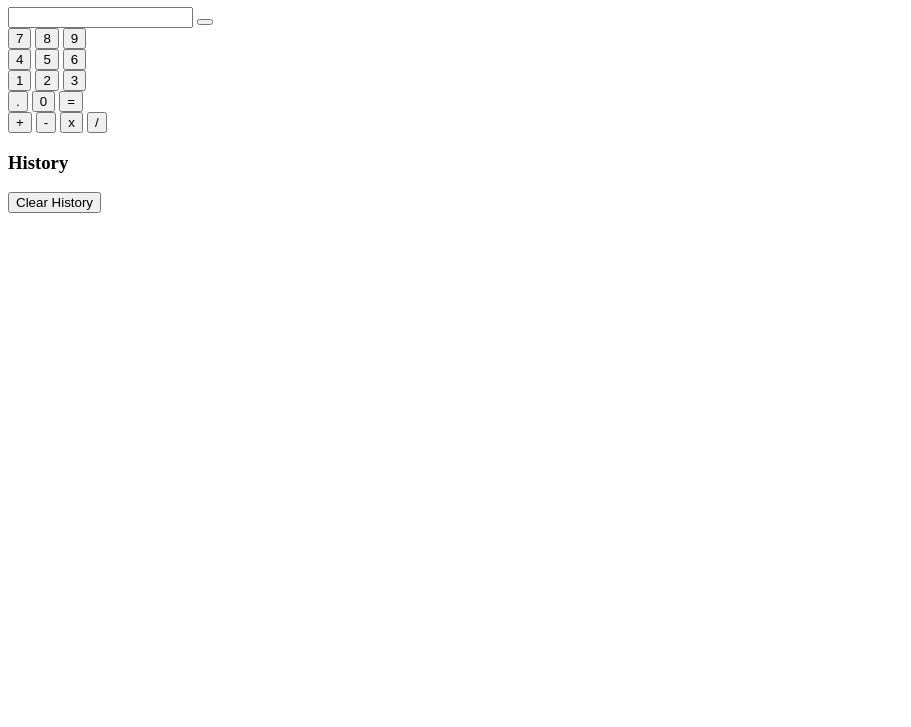
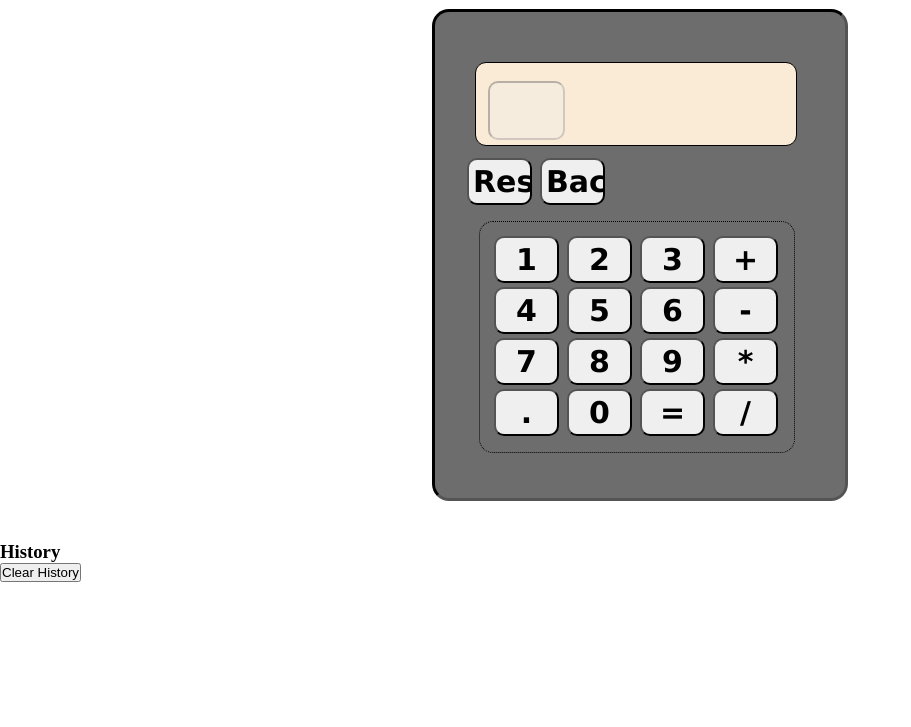
Before and after one commit to sjaanackermann/Calculator, a plain HTML site: page index.html in a window 1280 px wide. Shown: the part 73-800 px from the top of the page, without its empty margins (0-911 px from the left). Drawn offline with Linux system fonts and the light colour scheme.

Commit message:
HTML made shorter, CSS added but not complete

```diff
--- a/index.html
+++ b/index.html
@@ -9,44 +9,41 @@
     <title>Javascript Calculator</title>
 </head>
 <body>
-    <header>
+    <header class="head">
         <h1>Calculator</h1>
     </header>
     <main>
-        <section class="Display" id="topScreen">
-            <input>
-            <button></button>
+        <section class="container">
+            <section class="screen">
+                <input type="text" id="display" disabled>
+            </section>
+            <section class="specialButtons">
+                <input type="button" name="reset" value="Reset">
+                <input type="button" name="bs" value="Backspace">
+            </section>
+            <section class="keypad">
+                <input type="button" name="1" value="1">
+                <input type="button" name="2" value="2">
+                <input type="button" name="3" value="3">
+                <input type="button" name="+" value="+">
+                <input type="button" name="4" value="4">
+                <input type="button" name="5" value="5">
+                <input type="button" name="6" value="6">
+                <input type="button" name="-" value="-">
+                <input type="button" name="7" value="7">
+                <input type="button" name="8" value="8">
+                <input type="button" name="9" value="9">
+                <input type="button" name="*" value="*">
+                <input type="button" name="." value=".">
+                <input type="button" name="0" value="0">
+                <input type="button" name="=" value="=">
+                <input type="button" name="/" value="/">
+            </section>
         </section>
-        <section class="Display" id="789">
-            <button>7</button>
-            <button>8</button>
-            <button>9</button>
-        </section>
-        <section class="Display" id="456">
-            <button>4</button>
-            <button>5</button>
-            <button>6</button>
-        </section>
-        <section class="Display" id="123">
-            <button>1</button>
-            <button>2</button>
-            <button>3</button>
-        </section>
-        <section class="Display" id="0">
-            <button>.</button>
-            <button>0</button>
-            <button>=</button>
-        </section>
-        <section class="Display" id="operators">
-            <button>+</button>
-            <button>-</button>
-            <button>x</button>
-            <button>/</button>
-        </section>
-        <section class="Display" id="history">
+        <section class="Layout" id="history">
             <h3>History</h3>
         </section>
-        <button>Clear History</button>
+        <button onclick="clearHistory();">Clear History</button>
     </main>
 </body>
 </html>
--- a/styles/style.css
+++ b/styles/style.css
@@ -0,0 +1,70 @@
+*{
+	margin: 0px;
+	padding: 0px;
+}
+body{
+	background-color: #ffffff;
+	background-size: cover;
+    background-attachment: fixed;
+}
+.head{
+    width: 300px;
+    text-align: center;
+    font: bold normal 18px Arial;
+    margin: 0px auto;
+}
+.container{
+    height: 406px;
+    width: 350px;
+    margin: 40px auto;
+    background-color: #6d6d6d;
+    border: 3px inset #000000;
+    border-radius: 17px;
+    padding: 40px 30px;
+}
+.screen{
+    height: 50px;
+    width: 300px;
+    margin: 10px;
+    padding: 16px 10px;
+    border: 1px solid #000000;
+    border-radius: 11px;
+    background-color: antiquewhite;
+}
+#numdisplay{
+	height: 42px;
+    text-align: right;
+    font: normal normal 43px Arial;
+}
+#numdisplay span{
+	opacity: 0.5;
+}
+.keypad {
+    width: 290px;
+    height: 206px;
+    border: 1px dotted #000000;
+    border-radius: 14px;
+    margin: 14px;
+    padding: 12px;
+}
+input{
+	height: 47px;
+    width: 65px;
+    margin: 2px;
+    padding: 4px;
+    border-radius: 10px;
+	font: bold normal 30px Verdana;
+}
+input:hover{
+	background-color: silver;
+}
+
+.specialbuttons{
+    height: 50px;
+    width: 300px;
+    margin: 0px auto;
+}
+.specialbuttons input{
+    width: 143px;
+    font-size: 20px;
+}
```
